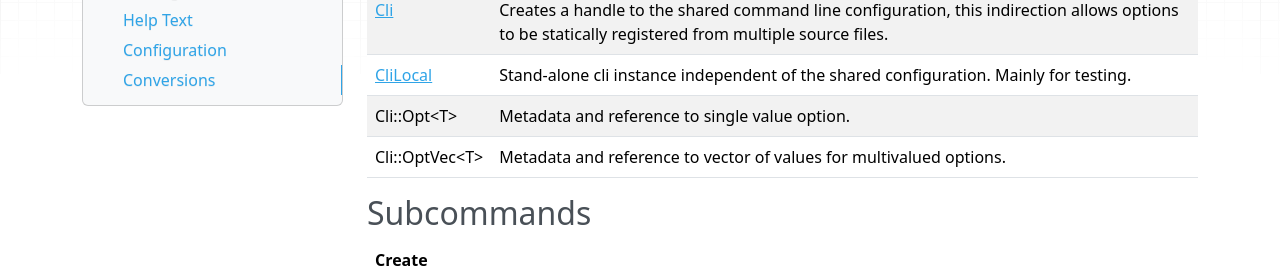
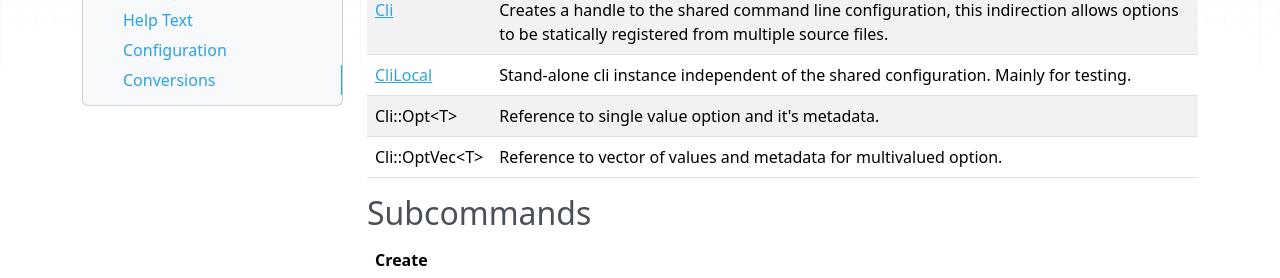
Before and after one commit to gknowles/dimcli, an MkDocs documentation site: the page built from docs/src/reference.md, in a window 1280 px wide and 1400 px high. Shown: the part 232-510 px from the top of the window. Built offline with MkDocs 1.6.1, drawn with Linux system fonts in a browser that asks for light colours; nearby versions of some CDN libraries; some of the changed text lies outside the part shown.

```diff
--- a/docs/src/reference.md
+++ b/docs/src/reference.md
@@ -11,8 +11,8 @@
 ------|------------
 [Cli](guide.md#basic-usage) | Creates a handle to the shared command line configuration, this indirection allows options to be statically registered from multiple source files.
 [CliLocal](guide.md#dimclilocal) | Stand-alone cli instance independent of the shared configuration. Mainly for testing.
-Cli::Opt&lt;T> | Metadata and reference to single value option.
-Cli::OptVec&lt;T> | Metadata and reference to vector of values for multivalued options.
+Cli::Opt&lt;T> | Reference to single value option and it's metadata.
+Cli::OptVec&lt;T> | Reference to vector of values and metadata for multivalued option.
 
 ## Subcommands
 
```
Also changed, not shown: other parts of docs/src/reference.md (+3 -3 lines), docs/src/guide.md (+2 -2 lines), CHANGELOG.md, README.md, 7 other files.
